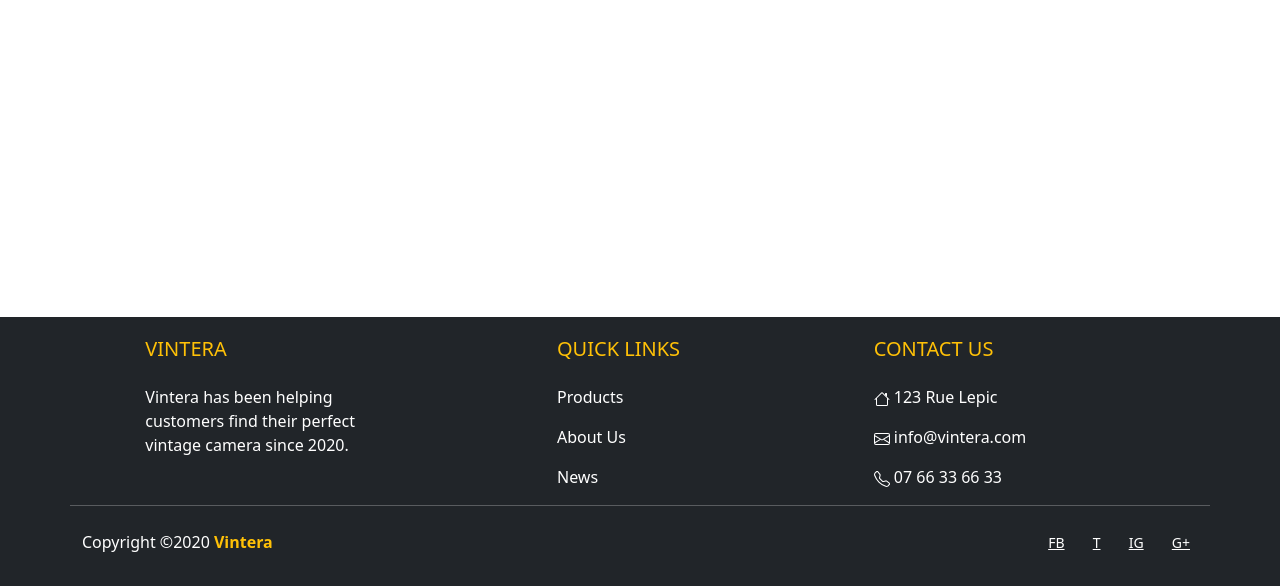
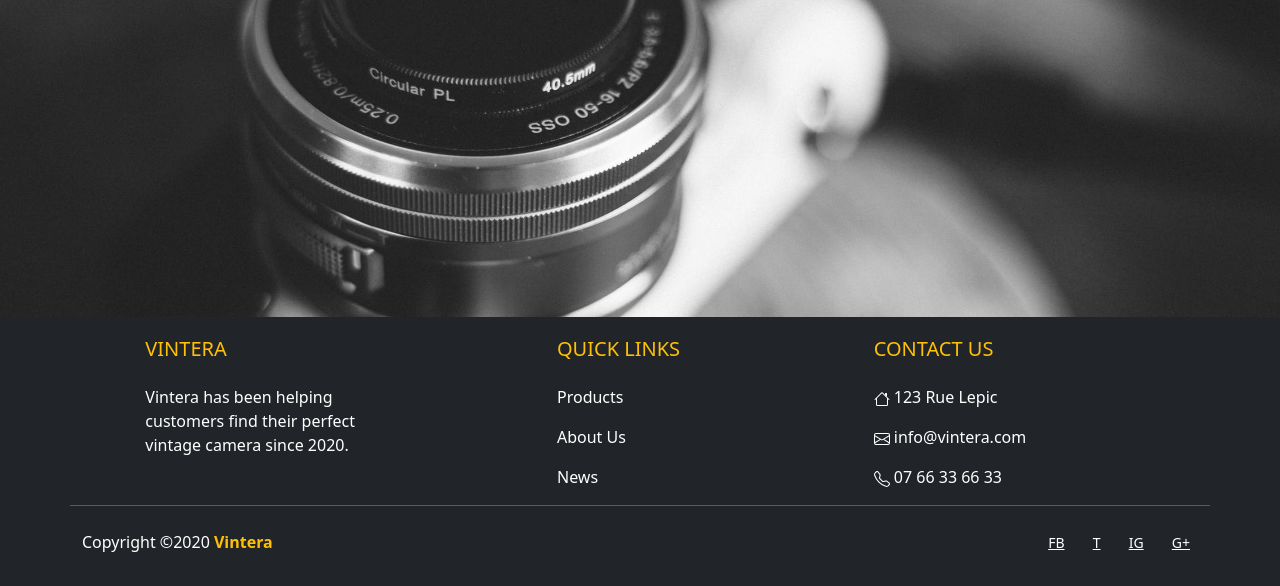
Before and after one commit to Dev-kris/Vintera, a website: page index.html in a window 1280 px wide. Shown: the part 309-895 px from the top of the page. Drawn offline with Linux system fonts and the light colour scheme; the site is published under a folder, as on GitHub Pages, so addresses that start at the root find nothing.

Commit message:
Update style.css

```diff
--- a/css/style.css
+++ b/css/style.css
@@ -8,7 +8,7 @@ body{
 
 .hero{
     /* linear-gradient(rgba(62,51,0,0.6), rgba(153,102,51,0.2)),*/
-    background-image:  url(/images/vcam_2.jpg);
+    background-image:  url("../images/vcam_2.jpg");
     height: 70vh;
     background-size: cover;
     padding-top: 8vh;
```
